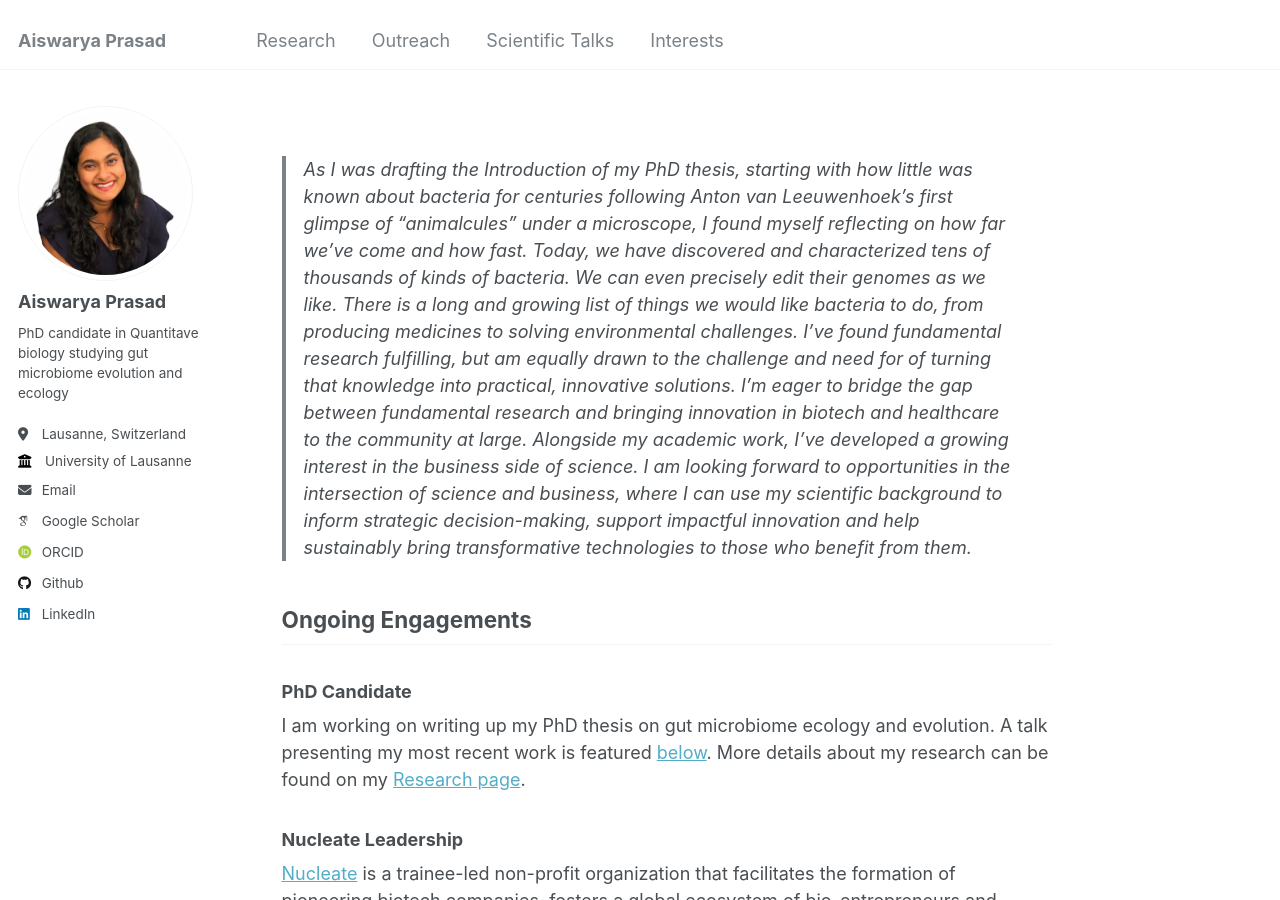
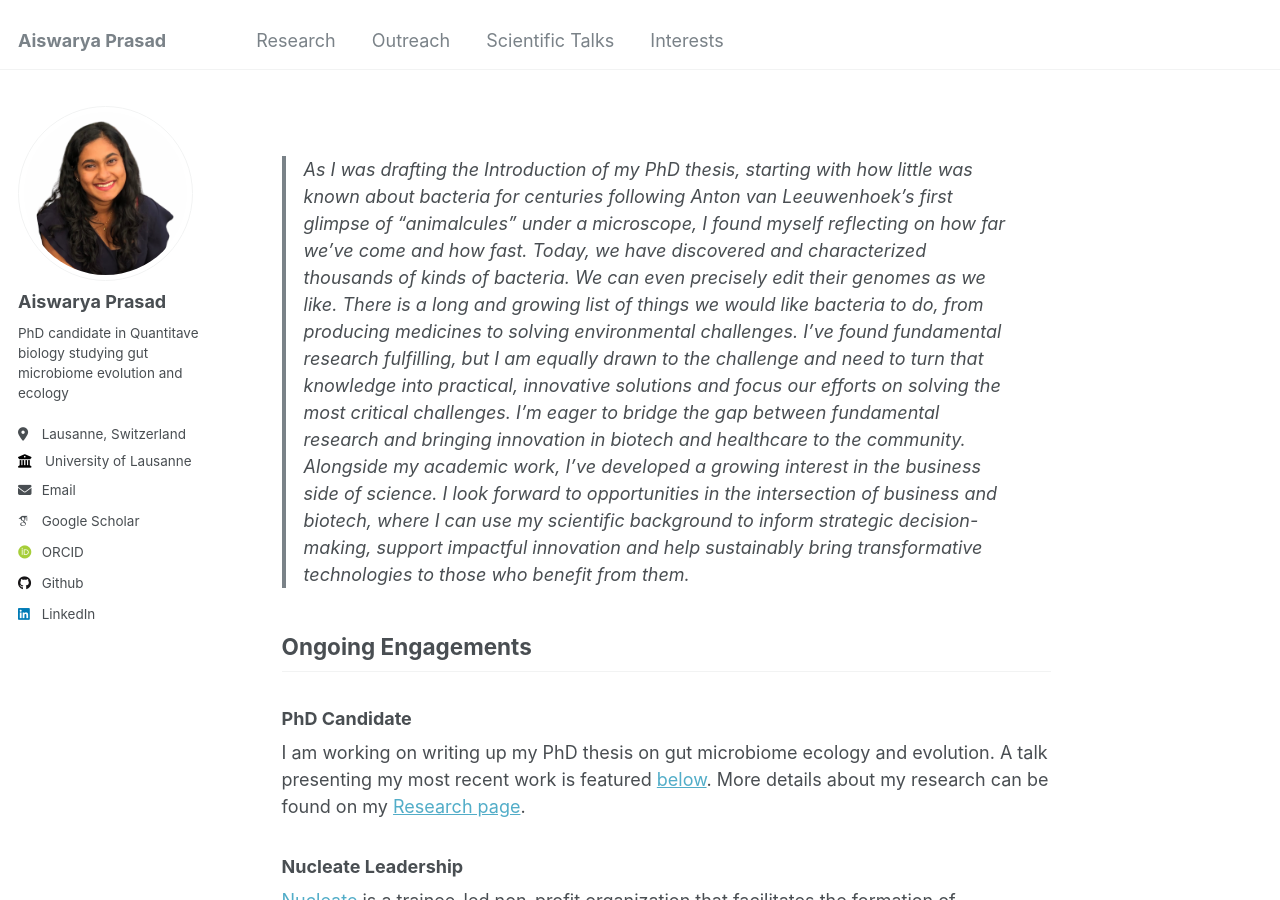
Before and after one commit to Aiswarya-prasad/aiswarya-prasad.github.io, a Jekyll site: the page built from _pages/about.md, in a window 1280 px wide and 900 px high. Built offline with Jekyll 4.4.1, drawn with Linux system fonts in a browser that asks for light colours; some web fonts are replaced.

Commit message:
Updated about me

```diff
--- a/_pages/about.md
+++ b/_pages/about.md
@@ -7,7 +7,7 @@ redirect_from:
   - /about.html
 ---
 
-> As I was drafting the Introduction of my PhD thesis, starting with how little was known about bacteria for centuries following Anton van Leeuwenhoek’s first glimpse of "animalcules" under a microscope, I found myself reflecting on how far we’ve come and how fast. Today, we have discovered and characterized tens of thousands of kinds of bacteria. We can even precisely edit their genomes as we like. There is a long and growing list of things we would like bacteria to do, from producing medicines to solving environmental challenges. I've found fundamental research fulfilling, but am equally drawn to the challenge and need for of turning that knowledge into practical, innovative solutions. I'm eager to bridge the gap between fundamental research and bringing innovation in biotech and healthcare to the community at large. Alongside my academic work, I've developed a growing interest in the business side of science. I am looking forward to opportunities in the intersection of science and business, where I can use my scientific background to inform strategic decision-making, support impactful innovation and help sustainably bring transformative technologies to those who benefit from them.
+> As I was drafting the Introduction of my PhD thesis, starting with how little was known about bacteria for centuries following Anton van Leeuwenhoek's first glimpse of "animalcules" under a microscope, I found myself reflecting on how far we've come and how fast. Today, we have discovered and characterized thousands of kinds of bacteria. We can even precisely edit their genomes as we like. There is a long and growing list of things we would like bacteria to do, from producing medicines to solving environmental challenges. I've found fundamental research fulfilling, but I am equally drawn to the challenge and need to turn that knowledge into practical, innovative solutions and focus our efforts on solving the most critical challenges. I'm eager to bridge the gap between fundamental research and bringing innovation in biotech and healthcare to the community. Alongside my academic work, I've developed a growing interest in the business side of science. I look forward to opportunities in the intersection of business and biotech, where I can use my scientific background to inform strategic decision-making, support impactful innovation and help sustainably bring transformative technologies to those who benefit from them.
 
 ## Ongoing Engagements
 
```
